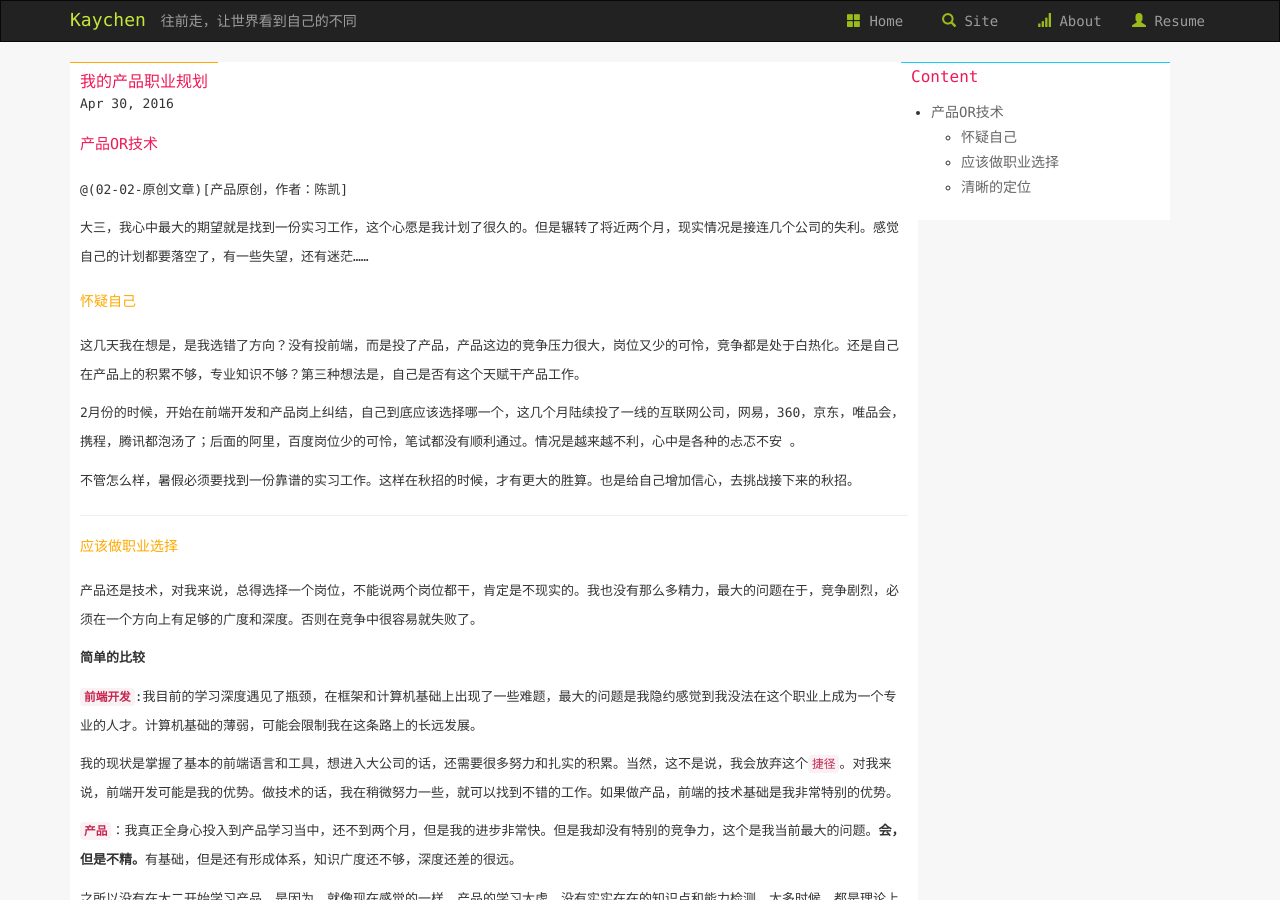
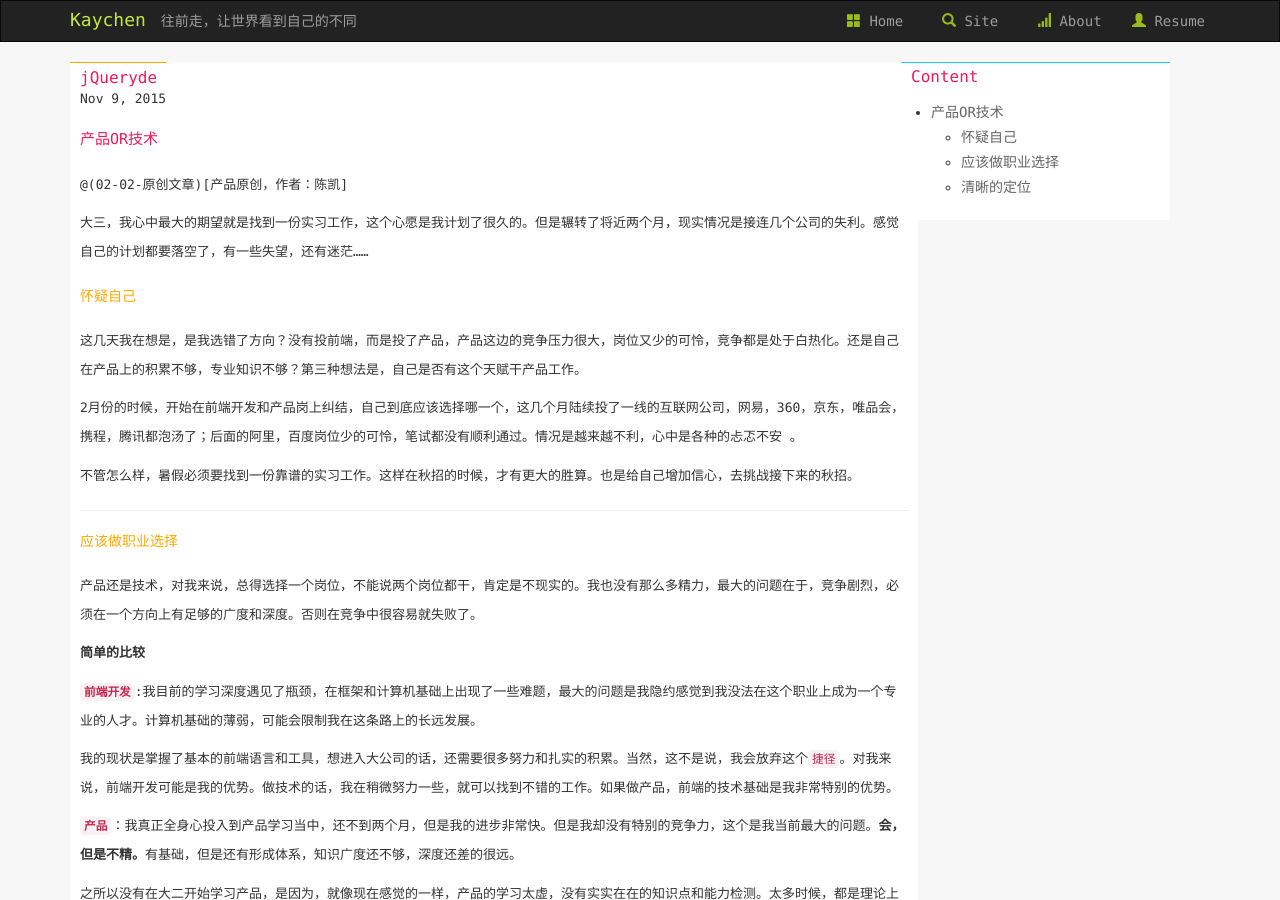
Before and after one commit to LittlewhiteChen/LittlewhiteChen.github.io, a Jekyll site: the page built from _posts/2016-04-30-我的产品规划和职业规划.md, in a window 1280 px wide and 900 px high. Built offline with Jekyll 4.4.1, drawn with Linux system fonts in a browser that asks for light colours; nearby versions of some CDN libraries; comment, search, counter and statistics services are not loaded; a style sheet for code colours, icons or effects is not loaded.

Commit message:
产品笔记

```diff
--- a/_posts/2016-04-30-我的产品规划和职业规划.md
+++ b/_posts/2016-04-30-我的产品规划和职业规划.md
@@ -1,9 +1,9 @@
 ---
 layout: post
-title:  "我的产品职业规划"
-date:   2016-04-30 11:07:03
-categories: Life Work
-excerpt: 产品规划，职业规划。
+title:  "jQueryde"
+date:   2015-11-09 13:06:05
+categories: Front-end
+excerpt: jQuery
 ---
 
 * content
```
